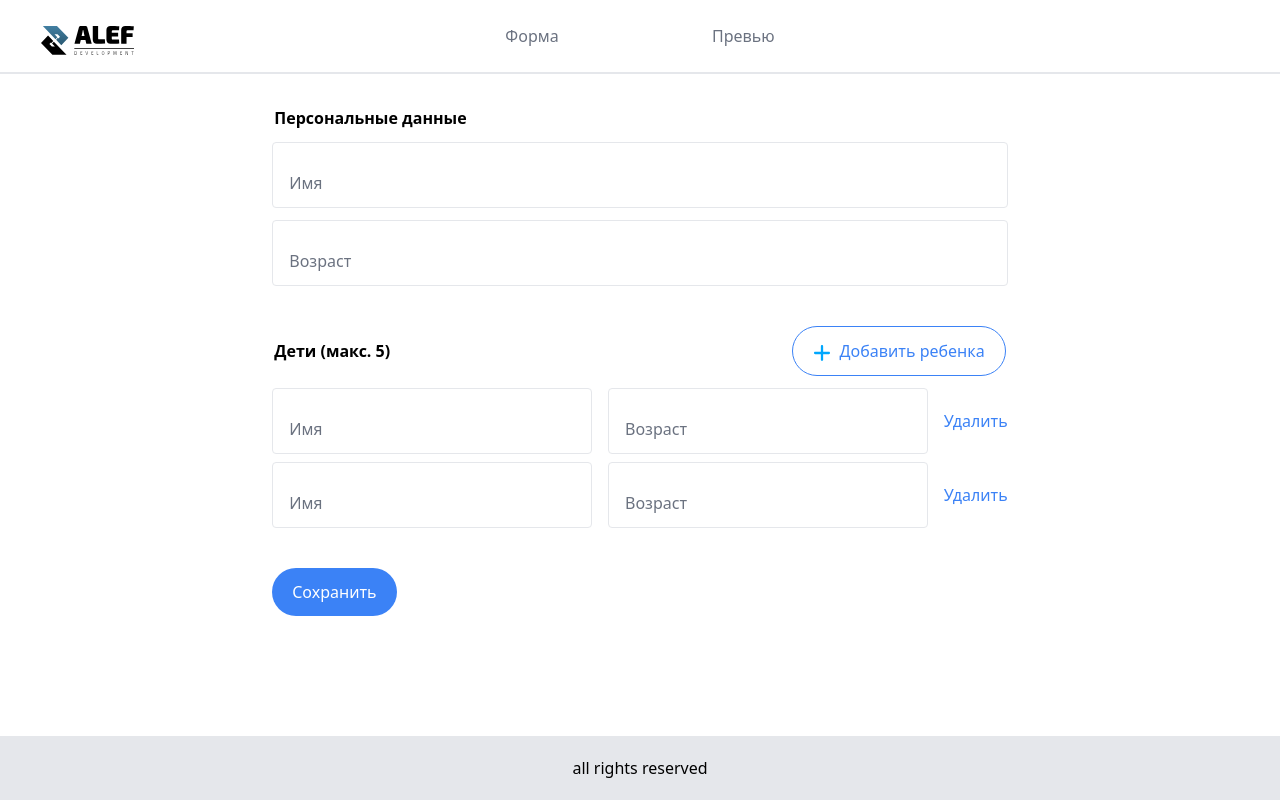
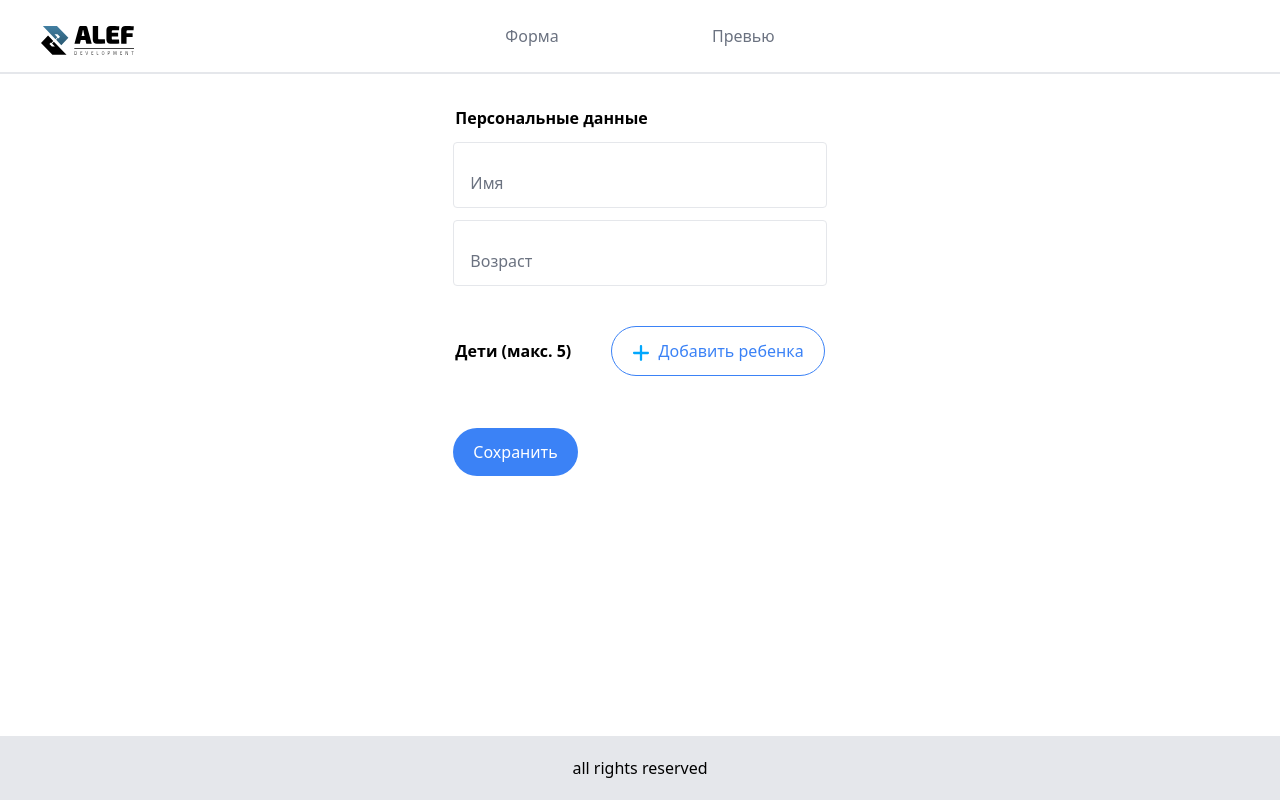
Before and after one commit to generic-name-2166/account-page, a Nuxt app: page / in a window 1280 px wide. Built offline with nearby package versions, Linux system fonts and the light colour scheme.

Commit message:
feat: children form logic

```diff
--- a/src/components/InputField.vue
+++ b/src/components/InputField.vue
@@ -5,7 +5,6 @@ interface InputFieldProps {
   required?: boolean;
   name?: string;
 }
-
 const props = defineProps<InputFieldProps>();
 const type_: HTMLInputElement["type"] = props.number ? "number" : "text";
 </script>
--- a/src/pages/index.vue
+++ b/src/pages/index.vue
@@ -1,7 +1,11 @@
 <script setup lang="ts">
+import { ref } from "vue";
 import InputField from "~/components/InputField.vue";
 import PlusIcon from "~/components/PlusIcon.vue";
 import { useStore, type Person } from "~/store.ts";
+
+const keys = ref<number[]>([]);
+const available = ref<number[]>([...Array(5).keys()]);
 
 const store = useStore();
 
@@ -14,8 +18,16 @@ function submit(event: Event): void {
   } satisfies Person;
 
   store.update(account, []);
+}
 
-  console.log(store.account);
+function addChild(): void {
+  // Button to add isn't shown when `available` is empty
+  keys.value.push(available.value.pop()!);
+}
+
+function deleteChild(key: number): void {
+  keys.value = keys.value.filter((i) => i !== key);
+  available.value.push(key);
 }
 </script>
 
@@ -32,27 +44,30 @@ function submit(event: Event): void {
         class="grid grid-cols-[repeat(2,_minmax(0,_5fr))_minmax(0,_1fr)] gap-x-4 gap-y-2"
       >
         <legend
-          class="col-span-3 mb-3 flex w-full flex-row items-center justify-between px-0.5 font-semibold"
+          class="col-span-3 mb-3 flex w-full flex-row items-center justify-between space-x-10 px-0.5 font-semibold"
         >
           <p>Дети (макс. 5)</p>
           <button
+            v-show="available.length > 0"
             type="button"
             class="block rounded-full border border-blue-500 px-5 py-3 font-normal text-blue-500 hover:bg-blue-100"
+            @click="addChild"
           >
             <PlusIcon /> <span class="pl-1">Добавить ребенка</span>
           </button>
         </legend>
-        <InputField label="Имя" required />
-        <InputField label="Возраст" number required />
-        <button type="button" class="block text-blue-500 hover:underline">
-          Удалить
-        </button>
 
-        <InputField label="Имя" required />
-        <InputField label="Возраст" number required />
-        <button type="button" class="block text-blue-500 hover:underline">
-          Удалить
-        </button>
+        <template v-for="key in keys" :key="key">
+          <InputField label="Имя" required />
+          <InputField label="Возраст" number required />
+          <button
+            type="button"
+            class="block text-blue-500 hover:underline"
+            @click="() => deleteChild(key)"
+          >
+            Удалить
+          </button>
+        </template>
       </fieldset>
 
       <button
--- a/src/pages/preview.vue
+++ b/src/pages/preview.vue
@@ -2,8 +2,6 @@
 import { useStore } from "~/store.ts";
 
 const store = useStore();
-
-console.log(store.account);
 </script>
 
 <template>
```
